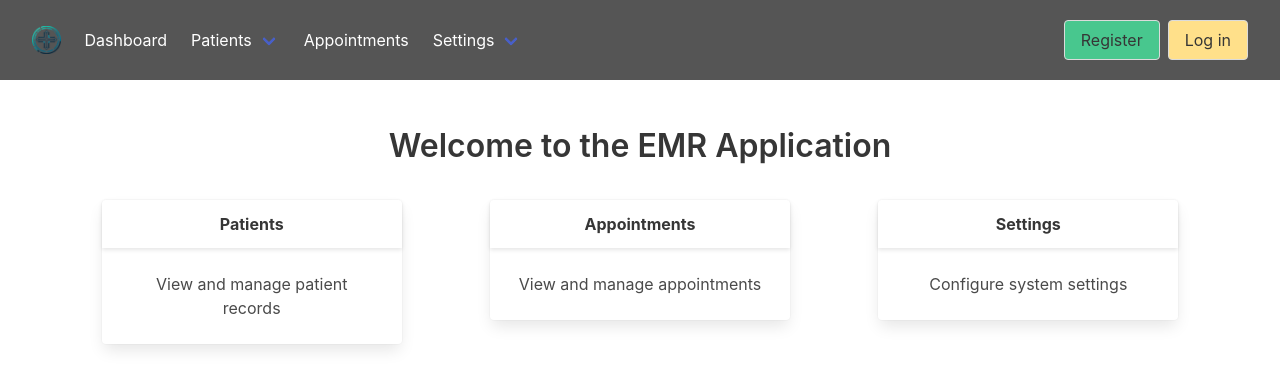
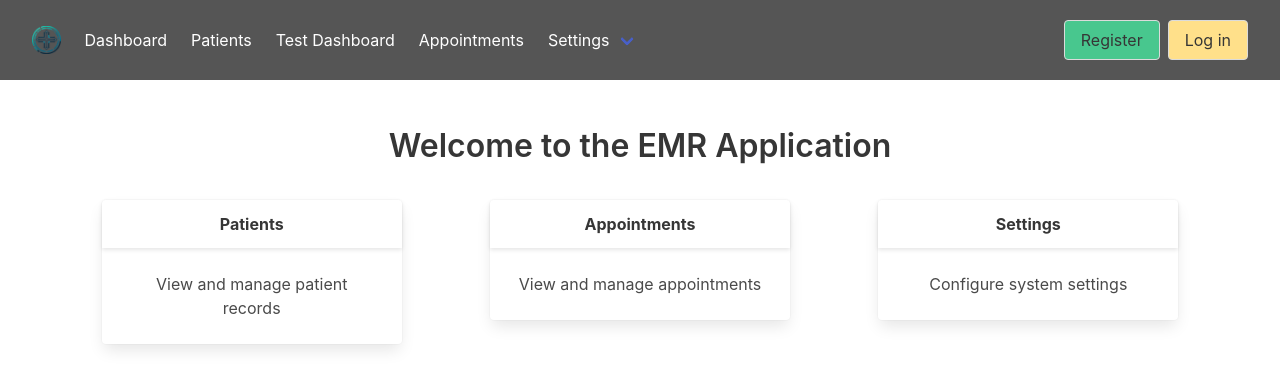
Before and after one commit to jchah/EMR-application, a Vue app in the folder emr-frontend/: page / in a window 1280 px wide. Shown: the top 388 px of the page. Built offline with nearby package versions, Linux system fonts and the light colour scheme.

Commit message:
removed navbar dropdown for patients/test dashboard

```diff
--- a/emr-frontend/src/components/Navbar.vue
+++ b/emr-frontend/src/components/Navbar.vue
@@ -17,16 +17,12 @@
         <router-link class="navbar-item" to="/">
           Dashboard
         </router-link>
-        <div class="navbar-item is-hoverable has-dropdown">
-          <router-link class="navbar-link navbar-item" to="/patients">
-            Patients
-          </router-link>
-          <div class="navbar-dropdown">
-            <router-link class="dropdown-item" to="/test-dashboard">
-              Test Dashboard
-            </router-link>
-          </div>
-        </div>
+        <router-link class="navbar-item navbar-item" to="/patients">
+          Patients
+        </router-link>
+        <router-link class="navbar-item" to="/test-dashboard">
+          Test Dashboard
+        </router-link>
         <router-link class="navbar-item" to="/calendar">
           Appointments
         </router-link>
```
